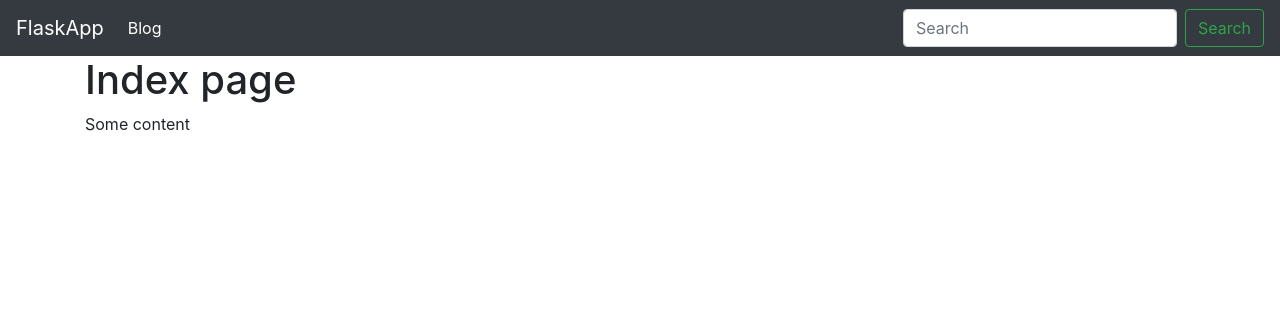
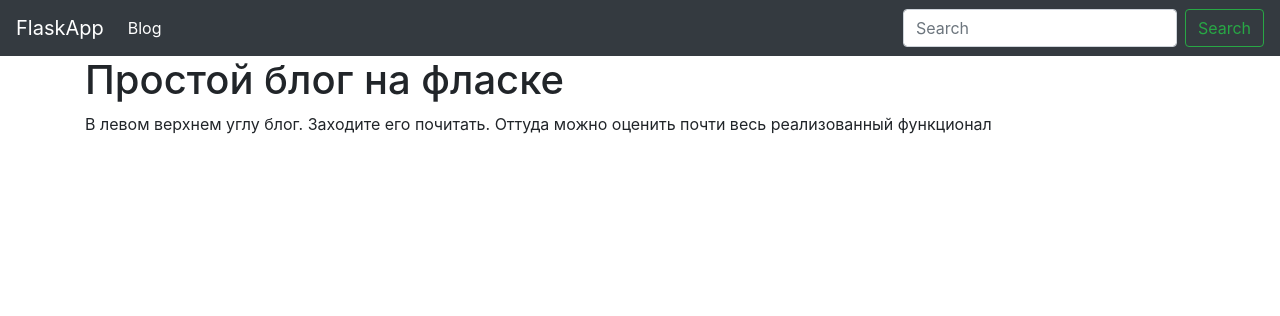
Before and after one commit to OttoAndrey/FlaskApp, a Flask app: page / in a window 1280 px wide. Shown: the top 316 px of the page. Run offline with Flask 2, Linux system fonts and the light colour scheme; the visitor is signed in with stand-in values (Sample User, id 1); data comes from the database, SQL or seed files in the repository; data that the repository does not hold is empty; parts of the project's set-up code (start-up, migrations or seed data) failed here and were passed over; some libraries are stand-ins or nearby versions.

Commit message:
update for heroku

```diff
--- a/templates/base.html
+++ b/templates/base.html
@@ -8,7 +8,7 @@
 
         {% block title %}
 
-        {% endblock %} | Flask app
+        {% endblock %} | FlaskApp
 
     </title>
 </head>
--- a/templates/index.html
+++ b/templates/index.html
@@ -1,13 +1,13 @@
 {% extends 'base.html' %}
 
 {% block title %}
-  Index page
+  Главная странциа
 {% endblock %}
 
 {% block content_title %}
-  Index page
+  Простой блог на фласке
 {% endblock %}
 
 {% block content %}
-  Some content
+  В левом верхнем углу блог. Заходите его почитать. Оттуда можно оценить почти весь реализованный функционал
 {% endblock %}
```
